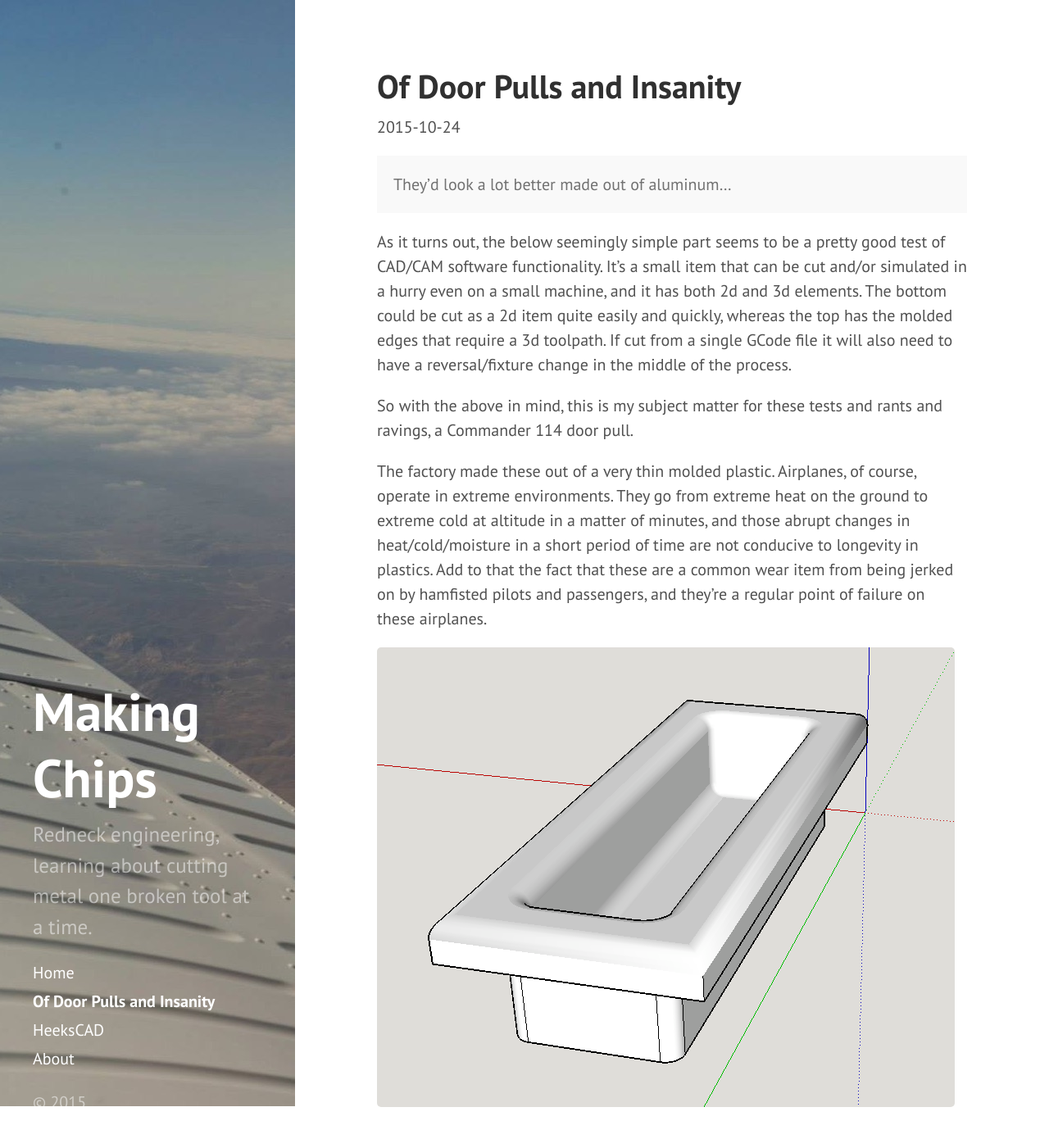
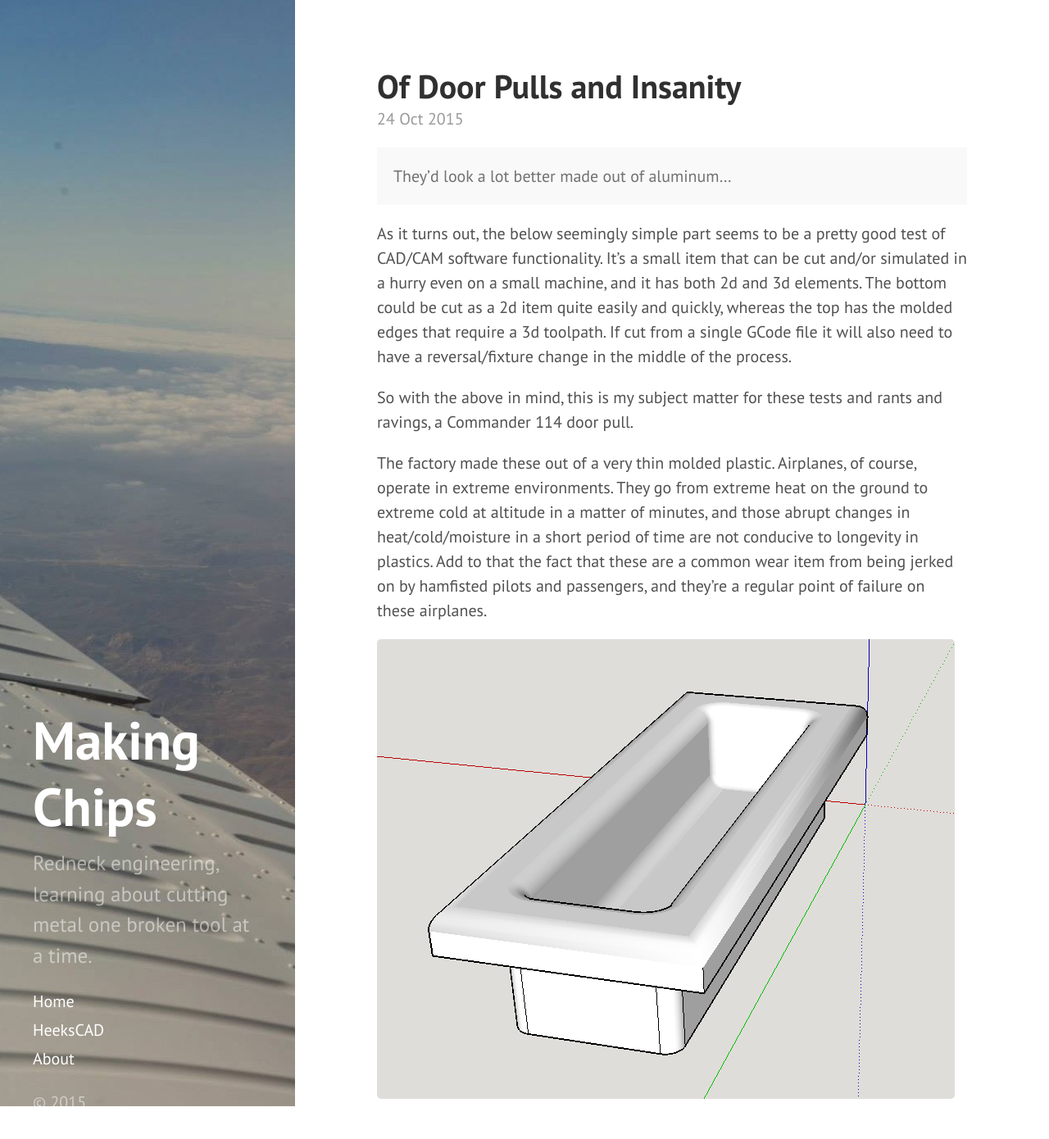
Before and after one commit to makingchips/makingchips.github.io, a Jekyll site: the page built from Door Pull.md, in a window 1280 px wide and 1400 px high. Shown: the top 1390 px of the window at 82% size. Built offline with Jekyll 4.4.1, drawn with Linux system fonts in a browser that asks for light colours; Markdown is read by kramdown in place of the engine named in the settings.

Commit message:
Update Door Pull.md

```diff
--- a/Door Pull.md
+++ b/Door Pull.md
@@ -1,10 +1,10 @@
 ---
-layout: page
+layout: post
 title: Of Door Pulls and Insanity
 date: 2015-10-24
 published: true
 ---
-{{ page.date }}
+{{ post.date }}
 
 <p class="message">
 They’d look a lot better made out of aluminum…
```
